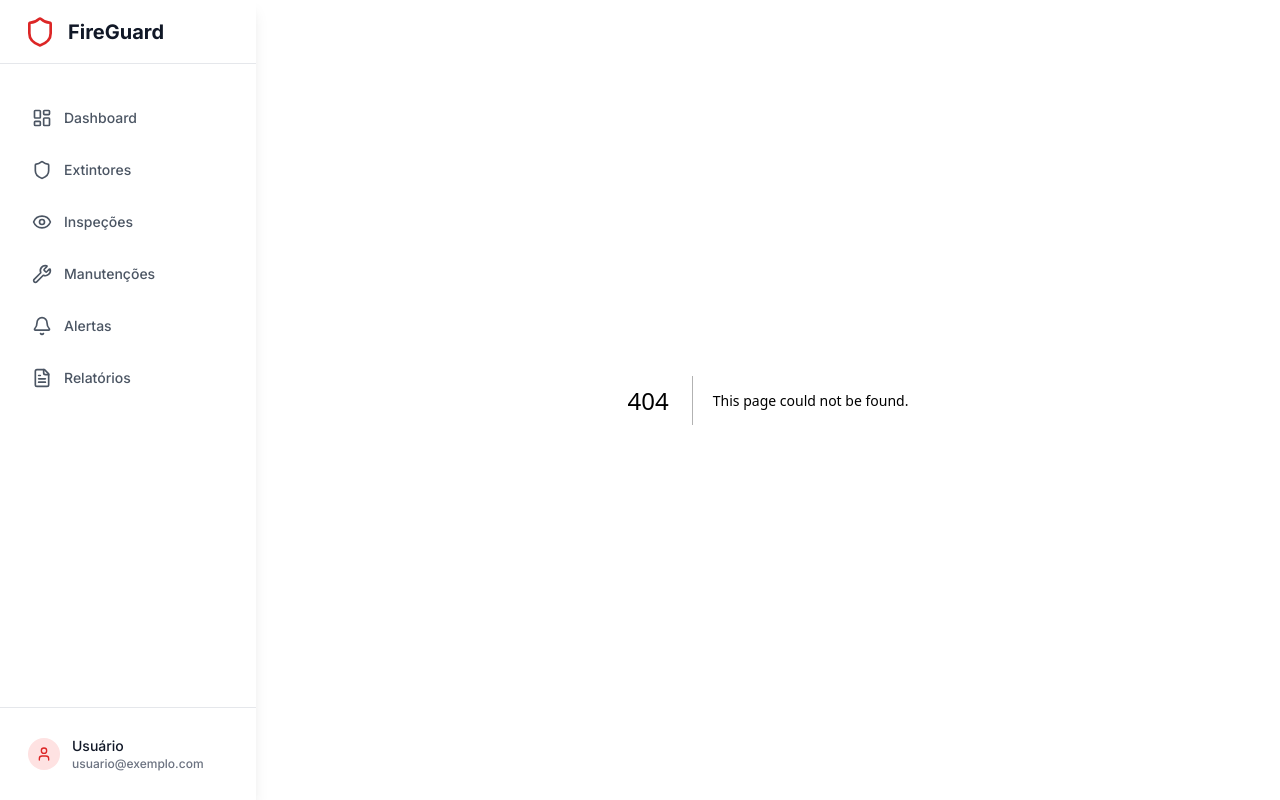
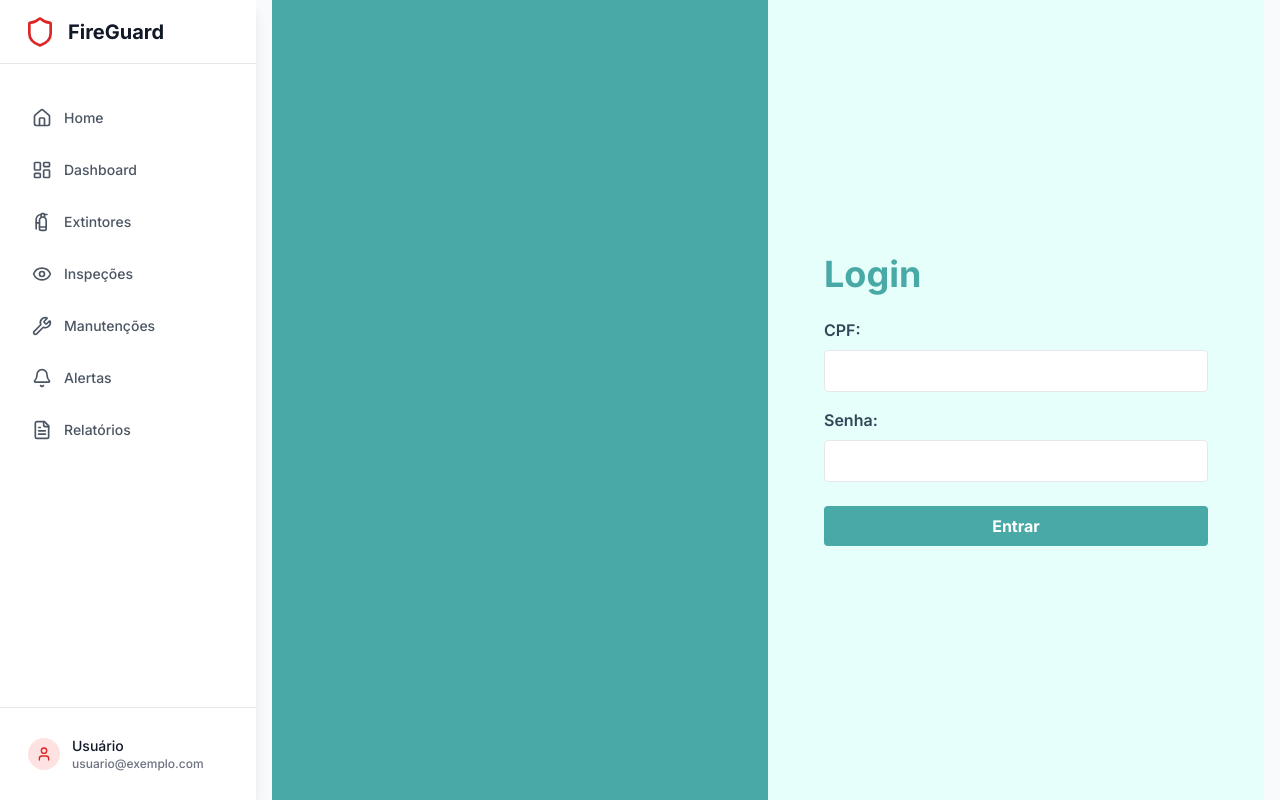
Before and after one commit to Alisonjs0/fire_guard, a Next.js app: page /login in a window 1280 px wide. Before the commit this address had no page. Built offline with nearby package versions, Linux system fonts and the light colour scheme.

Commit message:
integração com o middleware e melhorias

```diff
--- a/src/app/dashboard/page.tsx
+++ b/src/app/dashboard/page.tsx
@@ -4,6 +4,8 @@ import React, { useState, useEffect } from "react";
 import { motion } from "framer-motion";
 import {
   Shield,
+  LayoutDashboard,
+  FireExtinguisher,
   AlertTriangle,
   CheckCircle,
   Clock,
@@ -196,7 +198,7 @@ const Dashboard: React.FC = () => {
     <div className="min-h-screen bg-gray-50 p-6">
       {/* Header aprimorado */}
       <MainHeader
-        icon={<Shield className="text-red-600" />}
+        icon={<LayoutDashboard className="text-red-600 w-8 h-8" />}
         textHeader="Dashboard de Controle"
         subtitle={`Sistema de Gerenciamento de Extintores ${format(
           new Date(),
@@ -283,7 +285,7 @@ const Dashboard: React.FC = () => {
             {
               titulo: "Total de Extintores",
               valor: stats.totalExtintores,
-              icon: Shield,
+              icon: FireExtinguisher,
               cor: "blue",
               descricao: "Equipamentos cadastrados",
             },
@@ -325,7 +327,7 @@ const Dashboard: React.FC = () => {
             >
               <div className="flex items-center justify-between">
                 <div className="flex-1">
-                  <p className="text-sm font-medium text-gray-600 mb-1">
+                  <p className="text-sm font-medium text-gray-600 mb-1 h-10">
                     {stat.titulo}
                   </p>
                   <p className="text-3xl font-bold text-gray-900 mb-1">
--- a/src/app/extintores/page.tsx
+++ b/src/app/extintores/page.tsx
@@ -12,6 +12,7 @@ import {
   MapPin,
   Calendar,
   AlertTriangle,
+  FireExtinguisher
 } from "lucide-react";
 import { useCRUD } from "../../hooks/useCRUD";
 import { Extintor, Unidade } from "../../types";
@@ -161,7 +162,7 @@ const ExtintoresPage: React.FC = () => {
       {/* Header aprimorado */}
       <div className="max-w-7xl mx-auto">
         <MainHeader
-          icon={<Shield className="w-8 h-8 text-red-600" />}
+          icon={<FireExtinguisher className="w-8 h-8 text-red-600" />}
           textHeader="Extintores"
           subtitle="Cadastro e controle de equipamentos"
           showButton={true}
@@ -244,7 +245,7 @@ const ExtintoresPage: React.FC = () => {
               <div className="flex justify-between items-start mb-4">
                 <div className="flex items-center space-x-3">
                   <div className="w-12 h-12 bg-blue-100 rounded-lg flex items-center justify-center">
-                    <Shield className="w-6 h-6 text-blue-600" />
+                    <FireExtinguisher className="w-6 h-6 text-blue-600" />
                   </div>
                   <div>
                     <h3 className="text-lg font-semibold text-gray-900">
@@ -327,7 +328,7 @@ const ExtintoresPage: React.FC = () => {
             animate={{ opacity: 1 }}
             className="text-center py-12"
           >
-            <Shield className="mx-auto h-12 w-12 text-gray-400" />
+            <FireExtinguisher className="mx-auto h-12 w-12 text-gray-400" />
             <h3 className="mt-2 text-sm font-medium text-gray-900">
               Nenhum extintor encontrado
             </h3>
--- a/src/app/layout.tsx
+++ b/src/app/layout.tsx
@@ -1,52 +1,63 @@
+import type { Metadata } from "next";
+import { Inter } from "next/font/google";
+import { Toaster } from "react-hot-toast";
+import "./globals.css";
+import Layout from "../components/Layout";
 
-import type { Metadata } from 'next'
-import { Inter } from 'next/font/google'
-import { Toaster } from 'react-hot-toast'
-import './globals.css'
-import Layout from '../components/Layout'
+import { AuthProvider as AuthContext } from "@/context/AuthContext";
 
-const inter = Inter({ subsets: ['latin'] })
+const inter = Inter({ subsets: ["latin"] });
 
 export const metadata: Metadata = {
-  title: 'Sistema de Gerenciamento de Extintores - SGE',
-  description: 'Sistema completo para gestão e monitoramento de extintores de incêndio',
-  keywords: ['extintores', 'segurança', 'gestão', 'incêndio', 'inspeção', 'manutenção'],
-  authors: [{ name: 'SGE Team' }],
-}
+  title: "Sistema de Gerenciamento de Extintores - SGE",
+  description:
+    "Sistema completo para gestão e monitoramento de extintores de incêndio",
+  keywords: [
+    "extintores",
+    "segurança",
+    "gestão",
+    "incêndio",
+    "inspeção",
+    "manutenção",
+  ],
+  authors: [{ name: "SGE Team" }],
+};
 
-export const viewport = 'width=device-width, initial-scale=1'
+export const viewport = "width=device-width, initial-scale=1";
 
 export default function RootLayout({
   children,
 }: {
-  children: React.ReactNode
+  children: React.ReactNode;
 }) {
   return (
     <html lang="pt-BR">
       <head />
+      <AuthContext>
         <body className={inter.className}>
           <Toaster
             position="top-right"
             toastOptions={{
               duration: 5000,
               style: {
-              background: '#363636',
-              color: '#fff',
-              borderRadius: '12px',
-              padding: '16px',
+                background: "#363636",
+                color: "#fff",
+                borderRadius: "12px",
+                padding: "16px",
               },
               success: {
-              style: { background: '#10b981' },
-              iconTheme: { primary: '#fff', secondary: '#10b981' }
+                style: { background: "#10b981" },
+                iconTheme: { primary: "#fff", secondary: "#10b981" },
               },
               error: {
-              style: { background: '#ef4444' },
-              iconTheme: { primary: '#fff', secondary: '#ef4444' }
-            }
+                style: { background: "#ef4444" },
+                iconTheme: { primary: "#fff", secondary: "#ef4444" },
+              },
             }}
           />
           <Layout>{children}</Layout>
         </body>
+      </AuthContext>
     </html>
-  )
+  );
 }
--- /dev/null
+++ b/src/app/login/page.tsx
@@ -0,0 +1,85 @@
+"use client";
+
+import { useState } from "react";
+import toast from "react-hot-toast";
+
+import { useAuth } from "@/context/AuthContext";
+
+export default function LoginPage() {
+  const [cpf, setCpf] = useState("");
+  const [password, setPassword] = useState("");
+  const [isSubmitting, setIsSubmitting] = useState(false);
+
+  const { login } = useAuth();
+
+  const handleLogin = async (e: React.FormEvent<HTMLFormElement>) => {
+    e.preventDefault();
+    console.log("Tentando logar com:", cpf, password);
+    if (!cpf || !password) {
+      toast.error("Preencha os campos de CPF e senha.");
+      return;
+    }
+
+    setIsSubmitting(true);
+
+    try {
+      await login(cpf, password);
+      toast.success("Login realizado com sucesso!");
+    } catch (err: any) {
+      console.error("Erro no login:", err); // Adicione esta linha
+      toast.error("CPF ou senha inválidos. Por favor, tente novamente.");
+    } finally {
+      setIsSubmitting(false);
+    }
+  };
+
+  return (
+    <div className="flex flex-col md:flex-row min-h-screen bg-[#48A9A6] text-[#2F4858]">
+      <div className="hidden md:flex md:w-1/2 items-center justify-center p-12"></div>
+      <div className="flex w-full md:w-1/2 bg-[#E6FFFA] items-center justify-center min-h-screen">
+        <form
+          className="flex flex-col w-full max-w-md p-8"
+          onSubmit={handleLogin}
+        >
+          <h1 className="text-4xl font-bold mb-6 text-[#48A9A6] w-full text-center md:text-left">
+            Login
+          </h1>
+
+          <label className="mb-2 font-semibold text-[#2F4858]" htmlFor="cpf">
+            CPF:
+          </label>
+          <input
+            id="cpf"
+            type="text"
+            name="cpf"
+            value={cpf}
+            onChange={(e) => setCpf(e.target.value)}
+            className="mb-4 p-2 border rounded focus:outline-none focus:ring-2 focus:ring-[#48A9A6]"
+          />
+
+          <label className="mb-2 font-semibold text-[#2F4858]" htmlFor="password">
+            Senha:
+          </label>
+          <input
+            id="password"
+            type="password"
+            name="password"
+            value={password}
+            onChange={(e) => setPassword(e.target.value)}
+            className="mb-6 p-2 border rounded focus:outline-none focus:ring-2 focus:ring-[#48A9A6]"
+          />
+
+          <button
+            type="submit"
+            disabled={isSubmitting}
+            className={`bg-[#48A9A6] text-white font-bold py-2 px-4 rounded transition-colors ${
+              isSubmitting ? "opacity-50 cursor-not-allowed" : "hover:bg-[#409592]"
+            }`}
+          >
+            {isSubmitting ? "Entrando..." : "Entrar"}
+          </button>
+        </form>
+      </div>
+    </div>
+  );
+}
--- a/src/app/page.tsx
+++ b/src/app/page.tsx
@@ -13,6 +13,8 @@ import {
   FileText,
   Calendar,
   ChevronRight,
+  House,
+  FireExtinguisher
 } from "lucide-react";
 import MainHeader from "@/components/MainHeader";
 
@@ -21,7 +23,7 @@ const Dashboard: React.FC = () => {
     {
       title: "Extintores",
       description: "Cadastro e gerenciamento de extintores",
-      icon: Shield,
+      icon: FireExtinguisher,
       href: "/extintores",
       color: "bg-primary-500",
       stats: "45 Ativos",
@@ -79,9 +81,9 @@ const Dashboard: React.FC = () => {
     <div className="min-h-screen bg-gray-50 p-6">
       {/* Header */}
       <MainHeader
+        icon={<House className="text-red-600" />}
         textHeader="SGE"
         subtitle="Sistema de Gerenciamento de Extintores"
-        icon={<Shield className="w-6 h-6 text-red-500" />}
       >
         <div className="flex items-center space-x-4">
           <button className="p-2 text-gray-400 hover:text-gray-600 transition-colors">
--- a/src/components/Layout.tsx
+++ b/src/components/Layout.tsx
@@ -3,7 +3,7 @@
 import React, { useState } from 'react'
 import Link from 'next/link'
 import { usePathname } from 'next/navigation'
-import {LayoutDashboard, Shield, Eye, Wrench, Bell, FileText, Menu, X, User, Settings, LogOut} from 'lucide-react'
+import {LayoutDashboard, Shield, Eye, Wrench, Bell, FileText, Menu, X, User, Settings, LogOut, House, FireExtinguisher} from 'lucide-react'
 // import { useAuth } from '../hooks/useAuth'
 
 interface LayoutProps {
@@ -25,8 +25,9 @@ const Layout: React.FC<LayoutProps> = ({ children }) => {
   }
 
   const navigation = [
+    { name: "Home", href: "/", icon: House },
     { name: 'Dashboard', href: '/dashboard', icon: LayoutDashboard },
-    { name: 'Extintores', href: '/extintores', icon: Shield },
+    { name: 'Extintores', href: '/extintores', icon: FireExtinguisher },
     { name: 'Inspeções', href: '/inspecoes', icon: Eye },
     { name: 'Manutenções', href: '/manutencoes', icon: Wrench },
     { name: 'Alertas', href: '/alertas', icon: Bell },
@@ -50,10 +51,10 @@ const Layout: React.FC<LayoutProps> = ({ children }) => {
         ${sidebarOpen ? 'translate-x-0' : '-translate-x-full'} lg:translate-x-0 lg:static lg:inset-0
       `}>
         <div className="flex items-center justify-between h-16 px-6 border-b border-gray-200">
-          <div className="flex items-center gap-3">
-            <Shield className="h-8 w-8 text-red-600" />
+          <Link className="flex items-center gap-3" href={"/"}>
+            <Shield className="h-8 w-8 text-red-600"/>
             <span className="text-xl font-bold text-gray-900">FireGuard</span>
-          </div>
+          </Link>
           <button
             onClick={() => setSidebarOpen(false)}
             className="lg:hidden p-2 rounded-md text-gray-400 hover:text-gray-600"
--- /dev/null
+++ b/src/components/LoadingSpinner.tsx
@@ -0,0 +1,24 @@
+interface LoadingSpinnerProps {
+  size?: 'sm' | 'md' | 'lg';
+  text?: string;
+  className?: string;
+}
+
+const LoadingSpinner = ({ size = 'md', text = 'Carregando...', className = '' }: LoadingSpinnerProps) => {
+  const sizeClasses = {
+    sm: 'w-4 h-4',
+    md: 'w-8 h-8',
+    lg: 'w-12 h-12'
+  };
+
+  return (
+    <div className={`flex flex-col items-center justify-center ${className}`}>
+      <div className={`animate-spin rounded-full border-4 border-[#48A9A6] border-t-transparent ${sizeClasses[size]}`}></div>
+      {text && (
+        <p className="mt-4 text-lg text-[#2F4858] font-medium">{text}</p>
+      )}
+    </div>
+  );
+};
+
+export default LoadingSpinner;
```
Lines whose indentation alone changed are shown as unchanged.
